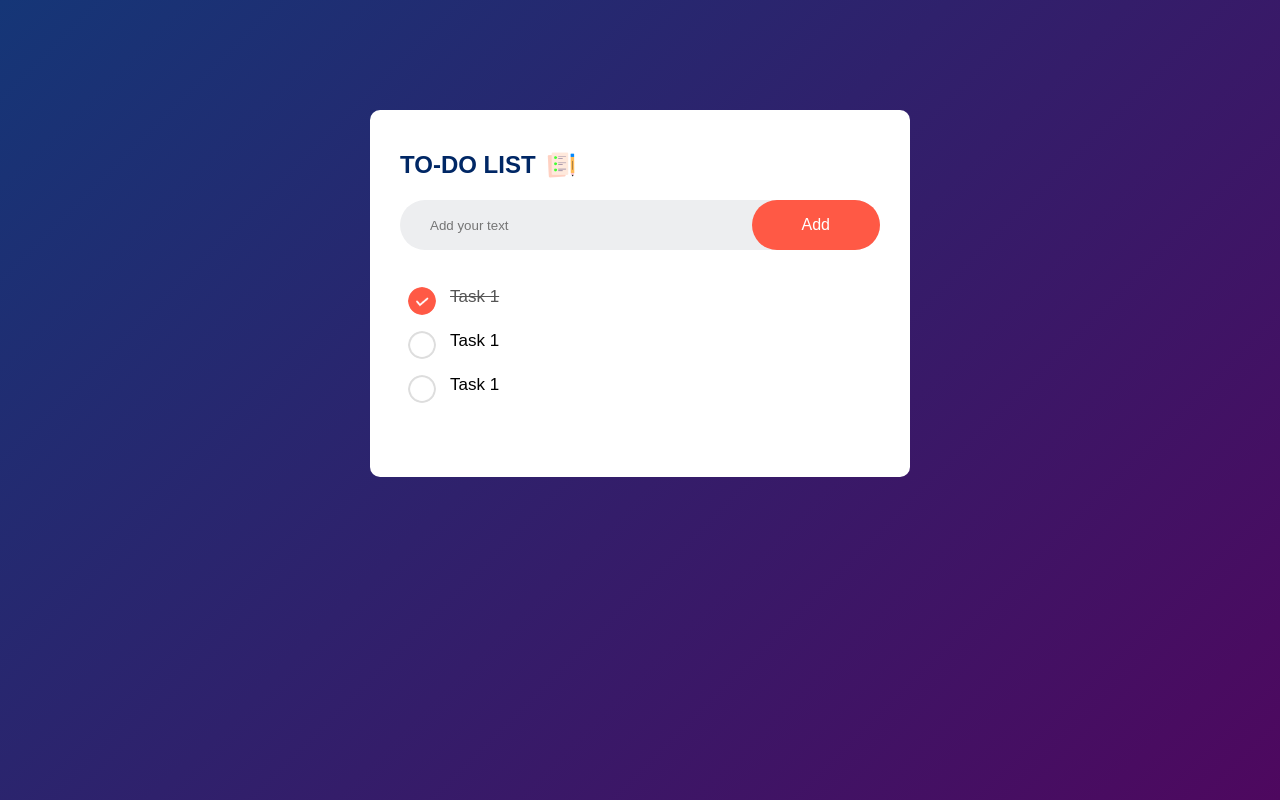
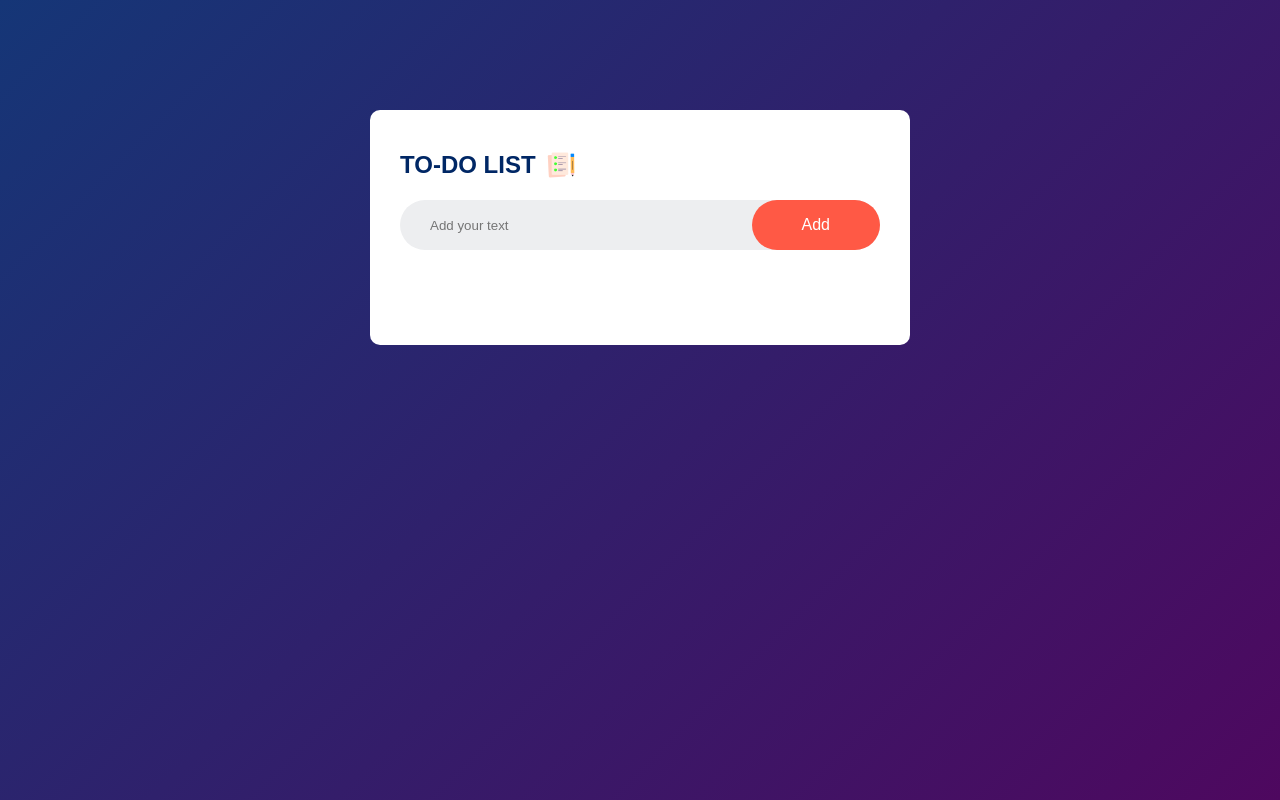
Before and after one commit to Suhaani-19/TO-DO-LIST, a plain HTML site: page index.html in a window 1280 px wide. Drawn offline with Linux system fonts and the light colour scheme.

Commit message:
Tenth Commit

```diff
--- a/index.html
+++ b/index.html
@@ -15,9 +15,9 @@
                 <button onclick="addTask()">Add</button>
             </div>
             <ul id="list-container">
-                <li class="checked">Task 1</li>
+                <!-- <li class="checked">Task 1</li>
                 <li>Task 1</li>
-                <li>Task 1</li>
+                <li>Task 1</li> -->
             </ul>
         </div>
     </div>
```
